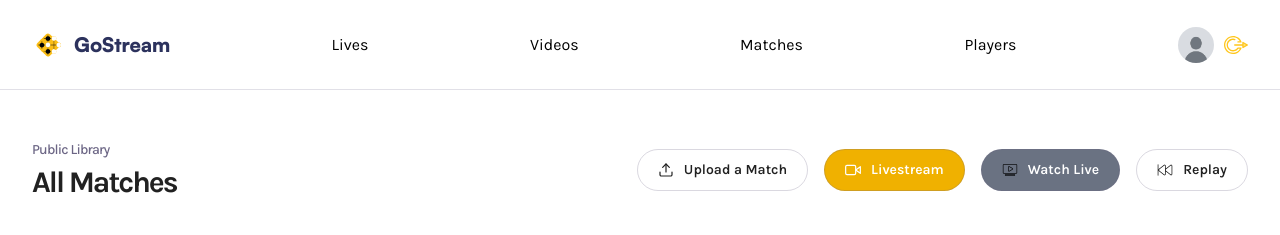
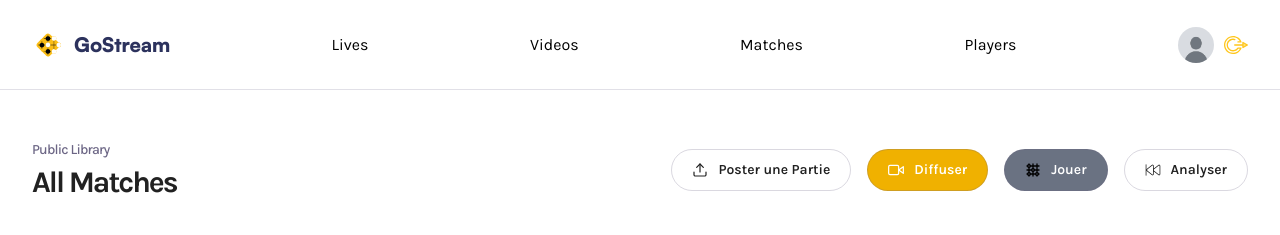
Before and after one commit to sadok-lajmi/TenukiGo-2025, a Next.js app in the folder frontend/: page /matches in a window 1280 px wide. Shown: the top 235 px of the page. Built offline with nearby package versions, Linux system fonts and the light colour scheme; no server answers.

Commit message:
intégration de la page jouer

```diff
--- a/frontend/app/(root)/play/page.tsx
+++ b/frontend/app/(root)/play/page.tsx
@@ -3,7 +3,7 @@ import GoPlayable from "@/components/go/GoPlayable";
 
 export default function PlayPage() {
     return (
-        <div className="min-h-screen neutral-50 py-10">
+        <div className="min-h-screen neutral-50 py-4 px-2">
             <GoPlayable />
         </div>
     );
--- a/frontend/components/Header.tsx
+++ b/frontend/components/Header.tsx
@@ -22,34 +22,34 @@ const Header = ({ subHeader, title, userImg, query, onChange, type } : SharedHea
                 {type === 'videos' && (
                 <Link href="/upload/video">
                     <Image src="/assets/icons/upload.svg" alt="Upload Icon" width={16} height={16} />
-                    <span>Upload a Video</span>
+                    <span>Poster une Vidéo</span>
                 </Link>)}
 
                 {type === 'matches' && (
                 <Link href="/upload/match">
                     <Image src="/assets/icons/upload.svg" alt="Upload Icon" width={16} height={16} />
-                    <span>Upload a Match</span>
+                    <span>Poster une Partie</span>
                 </Link>)}
 
                 {type === 'players' && (
                 <Link href="/upload/player">
                     <Image src="/assets/icons/upload.svg" alt="Upload Icon" width={16} height={16} />
-                    <span>Add a Player</span>
+                    <span>Ajouter un Joueur</span>
                 </Link>)}
 
                 <Link href="/stream" className="bg-yellow-500 text-white">
                     <Image src={ICONS.record} alt="Record Icon" width={16} height={16} />
-                    <span>Livestream</span>
+                    <span>Diffuser</span>
                 </Link>
 
-                <Link href="/watch/1" className="bg-gray-500 text-white">
-                    <Image src="/assets/icons/watching.png" alt="Upload Icon" width={16} height={16} />
-                    <span>Watch Live</span>
+                <Link href="/play" className="bg-gray-500 text-white">
+                    <Image src="/assets/icons/go-game.svg" className="color-white" alt="play Icon" width={16} height={16} />
+                    <span>Jouer</span>
                 </Link>
 
                 <Link href="/replay">
                     <Image src="/assets/icons/rewind.png" alt="Review Icon" width={16} height={16} />
-                    <span>Replay</span>
+                    <span>Analyser</span>
                 </Link>
 
             </aside>
--- a/frontend/components/Navbar.tsx
+++ b/frontend/components/Navbar.tsx
@@ -4,7 +4,7 @@ import Image from "next/image";
 import Link from "next/link";
 import { useRouter } from "next/navigation";
 
-const user = {};
+const user = {}; // Replace with actual user authentication logic in the future
 
 const Navbar = () => {
     const router = useRouter();
--- a/frontend/components/go/GoPlayable.tsx
+++ b/frontend/components/go/GoPlayable.tsx
@@ -65,7 +65,7 @@ export default function GoPlayable() {
             <div className="flex flex-col md:flex-row gap-8 items-start w-full justify-center">
 
                 {/* Plateau */}
-                <div className="flex-shrink-0">
+                <div className="flex-shrink-0 self-center size-[min(100%,400px)] shadow-sm bg-white">
                     <GoBoard
                         ref={svgRef}
                         boardState={currentBoard}
```
Also changed, not shown: frontend/public/assets/icons/go-game.svg (added).
